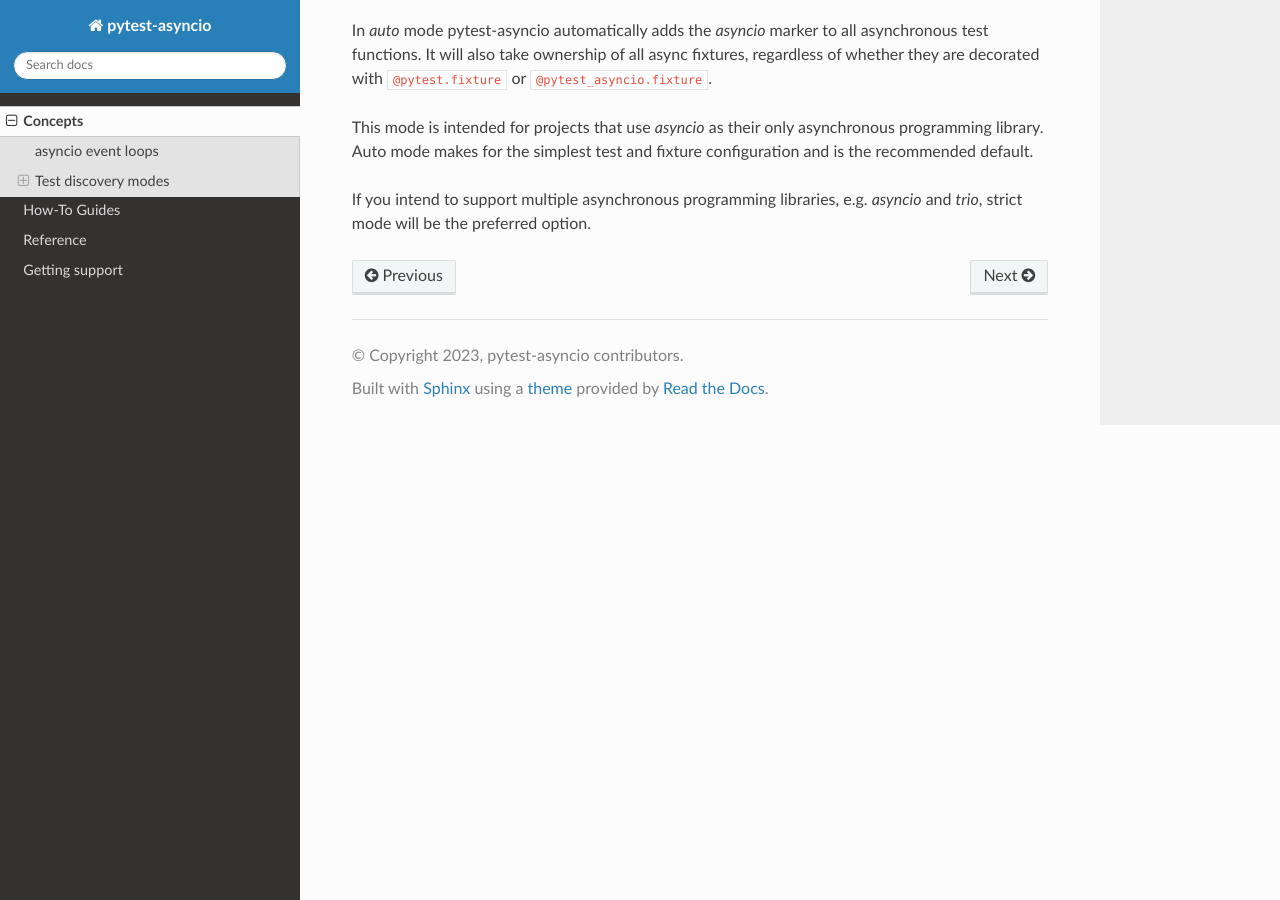
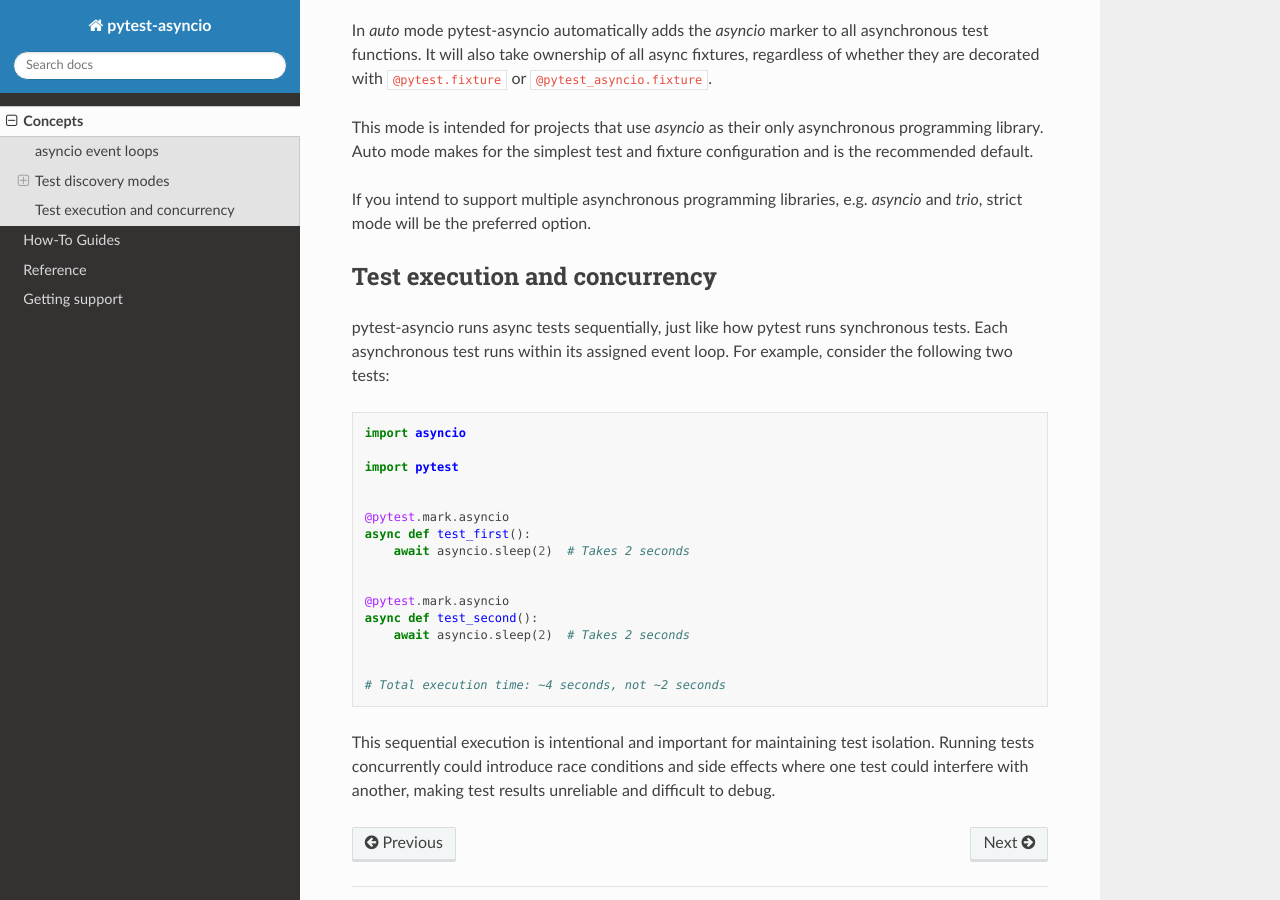
Before and after one commit to pytest-dev/pytest-asyncio, a Sphinx documentation site: the page built from docs/concepts.rst, in a window 1280 px wide and 900 px high, scrolled down 2051 px. Built offline with Sphinx 7.4.7 and the Read the Docs theme 3.1.0, drawn with Linux system fonts in a browser that asks for light colours.

Commit message:
Document test execution and parametrization

```diff
--- a/docs/concepts.rst
+++ b/docs/concepts.rst
@@ -71,3 +71,15 @@
 This mode is intended for projects that use *asyncio* as their only asynchronous programming library. Auto mode makes for the simplest test and fixture configuration and is the recommended default.
 
 If you intend to support multiple asynchronous programming libraries, e.g. *asyncio* and *trio*, strict mode will be the preferred option.
+
+.. _concepts/concurrent_execution:
+
+Test execution and concurrency
+==============================
+
+pytest-asyncio runs async tests sequentially, just like how pytest runs synchronous tests. Each asynchronous test runs within its assigned event loop. For example, consider the following two tests:
+
+.. include:: concepts_concurrent_execution_example.py
+    :code: python
+
+This sequential execution is intentional and important for maintaining test isolation. Running tests concurrently could introduce race conditions and side effects where one test could interfere with another, making test results unreliable and difficult to debug.
--- /dev/null
+++ b/docs/concepts_concurrent_execution_example.py
@@ -0,0 +1,16 @@
+import asyncio
+
+import pytest
+
+
+@pytest.mark.asyncio
+async def test_first():
+    await asyncio.sleep(2)  # Takes 2 seconds
+
+
+@pytest.mark.asyncio
+async def test_second():
+    await asyncio.sleep(2)  # Takes 2 seconds
+
+
+# Total execution time: ~4 seconds, not ~2 seconds
--- a/docs/how-to-guides/index.rst
+++ b/docs/how-to-guides/index.rst
@@ -14,6 +14,7 @@
   run_module_tests_in_same_loop
   run_package_tests_in_same_loop
   multiple_loops
+  parametrize_with_asyncio
   uvloop
   test_item_is_async
 
--- /dev/null
+++ b/docs/how-to-guides/parametrize_with_asyncio_example.py
@@ -0,0 +1,10 @@
+import asyncio
+
+import pytest
+
+
+@pytest.mark.asyncio
+@pytest.mark.parametrize("value", [1, 2, 3])
+async def test_parametrized_async_function(value):
+    await asyncio.sleep(1)
+    assert value > 0
```
Also changed, not shown: docs/how-to-guides/parametrize_with_asyncio.rst (added, +11 -0 lines).
